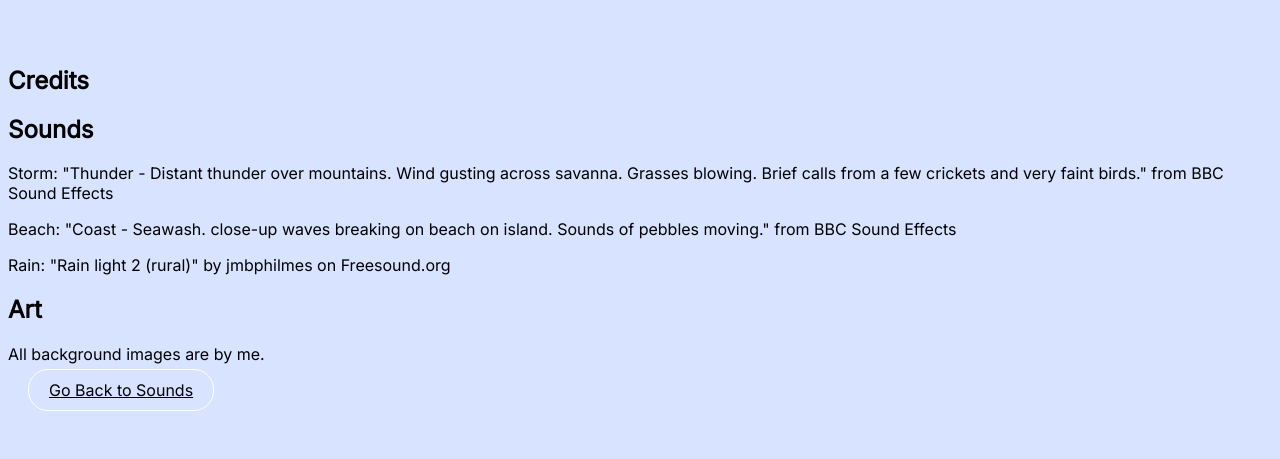
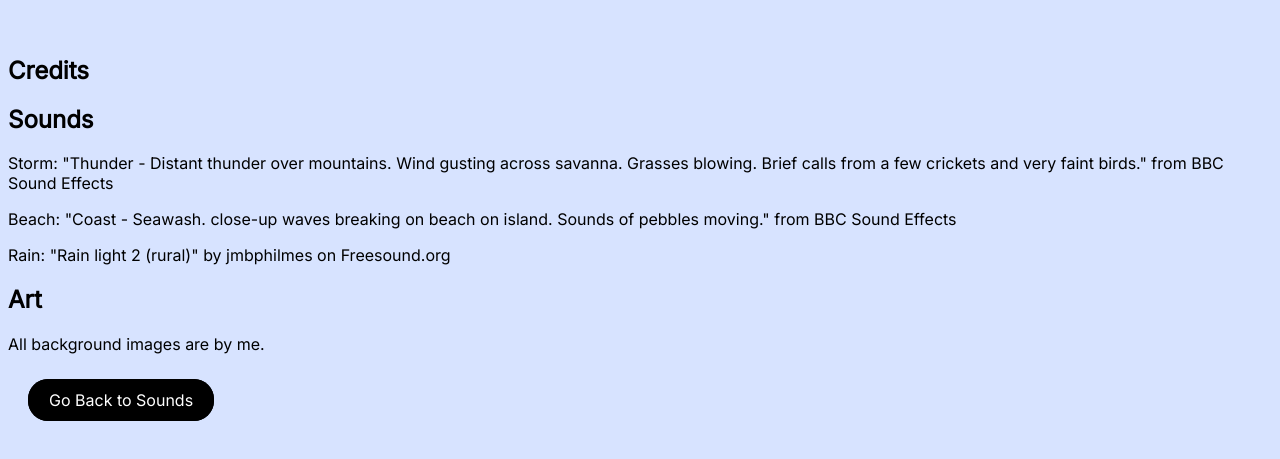
Before and after one commit to clgg1219/final_project_w_26, a plain HTML site: page credits.html in a window 1280 px wide. Shown: the part 185-644 px from the top of the page. Drawn offline with Linux system fonts and the light colour scheme.

Commit message:
Add files via upload

```diff
--- a/css/styles.css
+++ b/css/styles.css
@@ -137,6 +137,19 @@ a:hover {
     color: black;
 }
 
+#go_home {
+    color: white;
+    background-color: black;
+    text-decoration: none;
+    border: solid 1px black;
+    padding: 10px 20px;
+    border-radius: 20px;
+}
+
+#go_home:hover {
+    text-decoration: underline;
+}
+
 @media (prefers-reduced-motion: reduce) {
     #storm_page {
         background-image: url(../media/storm_still.png);
```
Also changed, not shown: credits.html (+1 -0 lines).
